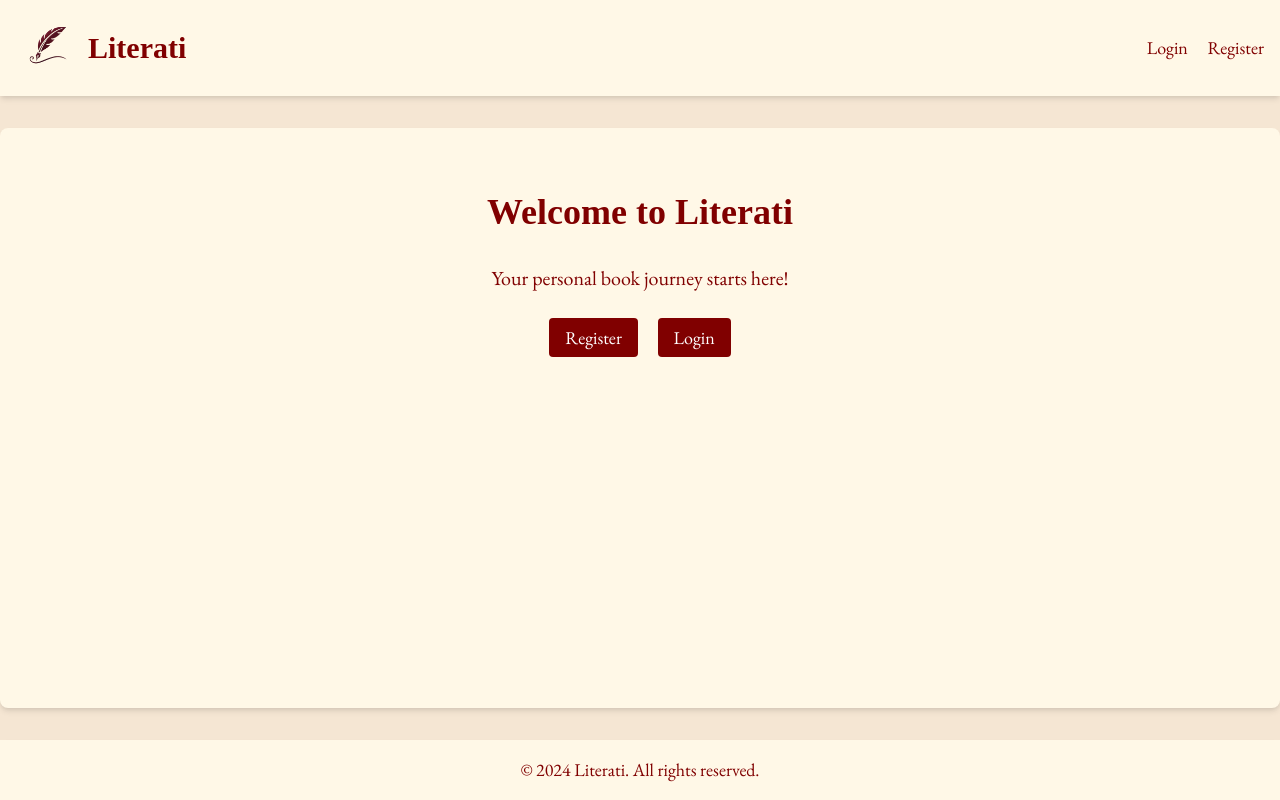
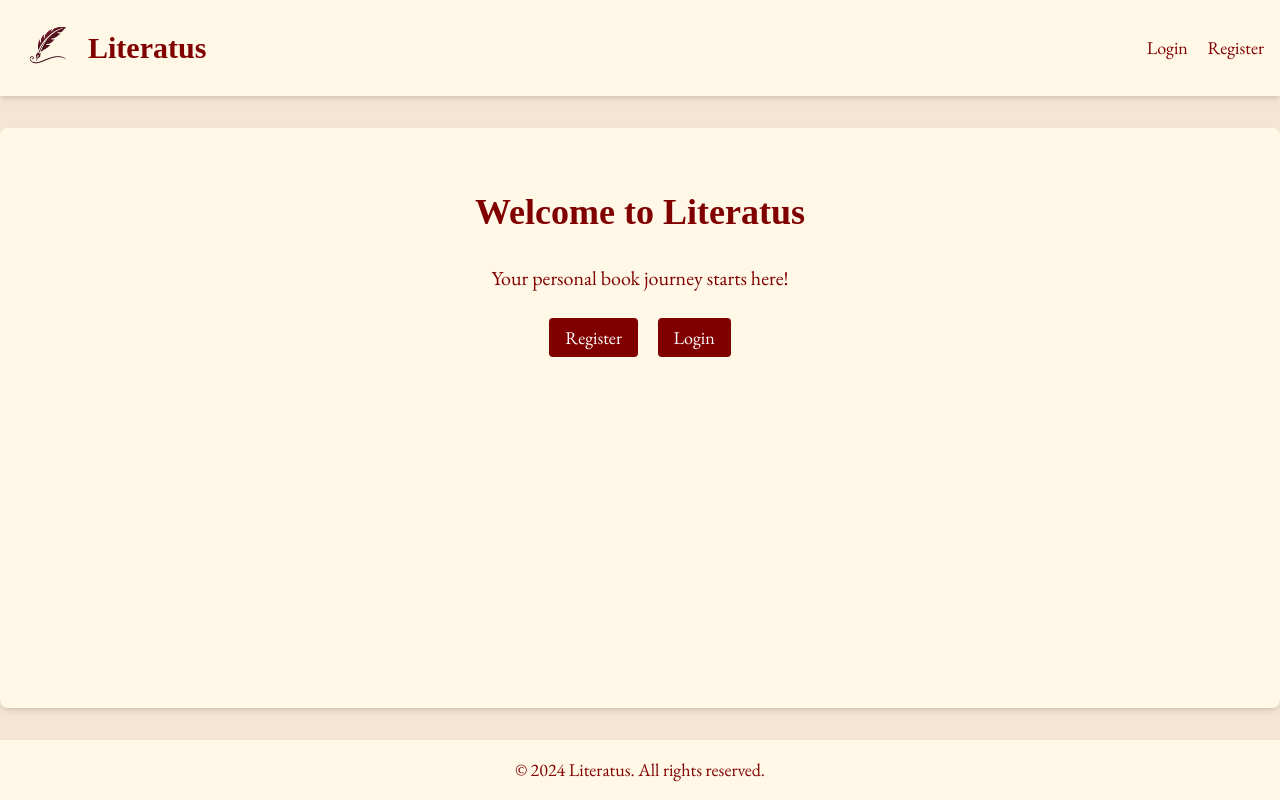
Before and after one commit to yasmeenakhan/literatus-web, a Flask app: page / in a window 1280 px wide. Run offline with Flask 3, Linux system fonts and the light colour scheme.

Commit message:
Changed name to Literatus throughout website

```diff
--- a/app.py
+++ b/app.py
@@ -1,14 +1,13 @@
 from flask import Flask, render_template, request, redirect, url_for, flash, jsonify, session
 from flask_sqlalchemy import SQLAlchemy
 from flask_login import LoginManager, UserMixin, login_user, login_required, logout_user, current_user
-from sqlalchemy.orm import Session
 from werkzeug.security import generate_password_hash, check_password_hash
 import requests
 
 
 app = Flask(__name__)
 app.config['SECRET_KEY'] = 'your-secret-key'  # Replace with a real secret key
-app.config['SQLALCHEMY_DATABASE_URI'] = 'sqlite:///literati.db'
+app.config['SQLALCHEMY_DATABASE_URI'] = 'sqlite:///literatus.db'
 db = SQLAlchemy(app)
 login_manager = LoginManager(app)
 login_manager.login_view = 'login'
--- a/templates/add_book.html
+++ b/templates/add_book.html
@@ -3,7 +3,7 @@
 <head>
     <meta charset="UTF-8">
     <meta name="viewport" content="width=device-width, initial-scale=1.0">
-    <title>Add Book - Literati</title>
+    <title>Add Book - Literatus</title>
 </head>
 <body>
     <h1>Add a New Book</h1>
--- a/templates/home.html
+++ b/templates/home.html
@@ -1,10 +1,10 @@
 {% extends "layout.html" %}
 
-{% block title %}Home - Literati{% endblock %}
+{% block title %}Home - Literatus{% endblock %}
 
 {% block content %}
 <div class="container mx-auto px-4 py-8">
-    <h1 class="text-4xl font-bold mb-8 text-center text-maroon">Welcome to Literati</h1>
+    <h1 class="text-4xl font-bold mb-8 text-center text-maroon">Welcome to Literatus</h1>
     <p class="text-xl mb-8 text-center text-maroon">Your personal book journey starts here!</p>
 
     {% if current_user.is_authenticated %}
--- a/templates/layout.html
+++ b/templates/layout.html
@@ -3,7 +3,7 @@
 <head>
     <meta charset="UTF-8">
     <meta name="viewport" content="width=device-width, initial-scale=1.0">
-    <title>{% block title %}Literati{% endblock %}</title>
+    <title>{% block title %}Literatus{% endblock %}</title>
     <link href="https://cdn.jsdelivr.net/npm/tailwindcss@2.2.19/dist/tailwind.min.css" rel="stylesheet">
     <link href="https://fonts.googleapis.com/css2?family=EB+Garamond:ital,wght@0,400;0,700;1,400;1,700&family=Playfair+Display:wght@400;700&display=swap" rel="stylesheet">
     <style>
@@ -33,14 +33,14 @@
     <header class="bg-cream text-maroon p-4 shadow-md">
         <div class="container mx-auto flex justify-between items-center">
             <div class="flex items-center">
-                <img src="{{ url_for('static', filename='images/quilless.png') }}" alt="Literati Logo" class="h-16 w-16 mr-2">
+                <img src="{{ url_for('static', filename='images/quilless.png') }}" alt="Literatus Logo" class="h-16 w-16 mr-2">
 <!--               <svg class="h-12 w-12 mr-2" viewBox="0 0 100 100" fill="none" xmlns="http://www.w3.org/2000/svg">-->
 <!--                    <rect width="100" height="100" rx="10" fill="#800000"/>-->
 <!--                    <path d="M30 20 H70 Q80 20 80 30 V80 Q70 70 60 75 Q50 80 40 75 Q30 70 20 80 V30 Q20 20 30 20 Z" fill="#F5E6D3"/>-->
 <!--                    <circle cx="50" cy="45" r="15" fill="#800000"/>-->
 <!--                    <path d="M40 65 Q50 55 60 65" stroke="#800000" stroke-width="3"/>-->
 <!--                </svg>-->
-                <a href="{{ url_for('home') }}" class="font-title font-bold text-3xl">Literati</a>
+                <a href="{{ url_for('home') }}" class="font-title font-bold text-3xl">Literatus</a>
             </div>
             <nav>
                 {% if current_user.is_authenticated %}
@@ -59,7 +59,7 @@
     </main>
 
     <footer class="bg-cream text-maroon text-center p-4 mt-8 shadow-md">
-        <p>&copy; 2024 Literati. All rights reserved.</p>
+        <p>&copy; 2024 Literatus. All rights reserved.</p>
     </footer>
 
     {% block extra_js %}{% endblock %}
--- a/templates/login.html
+++ b/templates/login.html
@@ -1,10 +1,10 @@
 {% extends "layout.html" %}
 
-{% block title %}Login - Literati{% endblock %}
+{% block title %}Login - Literatus{% endblock %}
 
 {% block content %}
 <div class="max-w-md mx-auto">
-    <h1 class="text-3xl font-bold mb-6 text-center text-maroon font-title">Login to Literati</h1>
+    <h1 class="text-3xl font-bold mb-6 text-center text-maroon font-title">Login to Literatus</h1>
     <form method="POST" class="space-y-4">
         <div>
             <label for="username" class="block mb-1 text-maroon">Username:</label>
--- a/templates/profile.html
+++ b/templates/profile.html
@@ -1,6 +1,6 @@
 {% extends "layout.html" %}
 
-{% block title %}{{ user.username.capitalize() }}'s Profile - Literati{% endblock %}
+{% block title %}{{ user.username.capitalize() }}'s Profile - Literatus{% endblock %}
 
 {% block extra_css %}
 <style>
--- a/templates/rate_new_book.html
+++ b/templates/rate_new_book.html
@@ -1,5 +1,5 @@
 {% extends "layout.html" %}
-{% block title %}Rate New Book - Literati{% endblock %}
+{% block title %}Rate New Book - Literatus{% endblock %}
 {% block content %}
 
 <div class="max-w-4xl mx-auto text-center">
--- a/templates/register.html
+++ b/templates/register.html
@@ -1,10 +1,10 @@
 {% extends "layout.html" %}
 
-{% block title %}Register - Literati{% endblock %}
+{% block title %}Register - Literatus{% endblock %}
 
 {% block content %}
 <div class="max-w-md mx-auto">
-    <h1 class="text-3xl font-bold mb-6 text-center text-maroon font-title">Register for Literati</h1>
+    <h1 class="text-3xl font-bold mb-6 text-center text-maroon font-title">Register for Literatus</h1>
     <form method="POST" class="space-y-4">
         <div>
             <label for="username" class="block mb-1 text-maroon">Username:</label>
--- a/templates/search_books.html
+++ b/templates/search_books.html
@@ -3,7 +3,7 @@
 <head>
     <meta charset="UTF-8">
     <meta name="viewport" content="width=device-width, initial-scale=1.0">
-    <title>Search Books - Literati</title>
+    <title>Search Books - Literatus</title>
 </head>
 <body>
     <h1>Search for Books</h1>
--- a/templates/search_results.html
+++ b/templates/search_results.html
@@ -3,7 +3,7 @@
 <head>
     <meta charset="UTF-8">
     <meta name="viewport" content="width=device-width, initial-scale=1.0">
-    <title>Search Results - Literati</title>
+    <title>Search Results - Literatus</title>
 </head>
 <body>
     <h1>Search Results for "{{ query }}"</h1>
```
Also changed, not shown: instance/literati.db (deleted).
